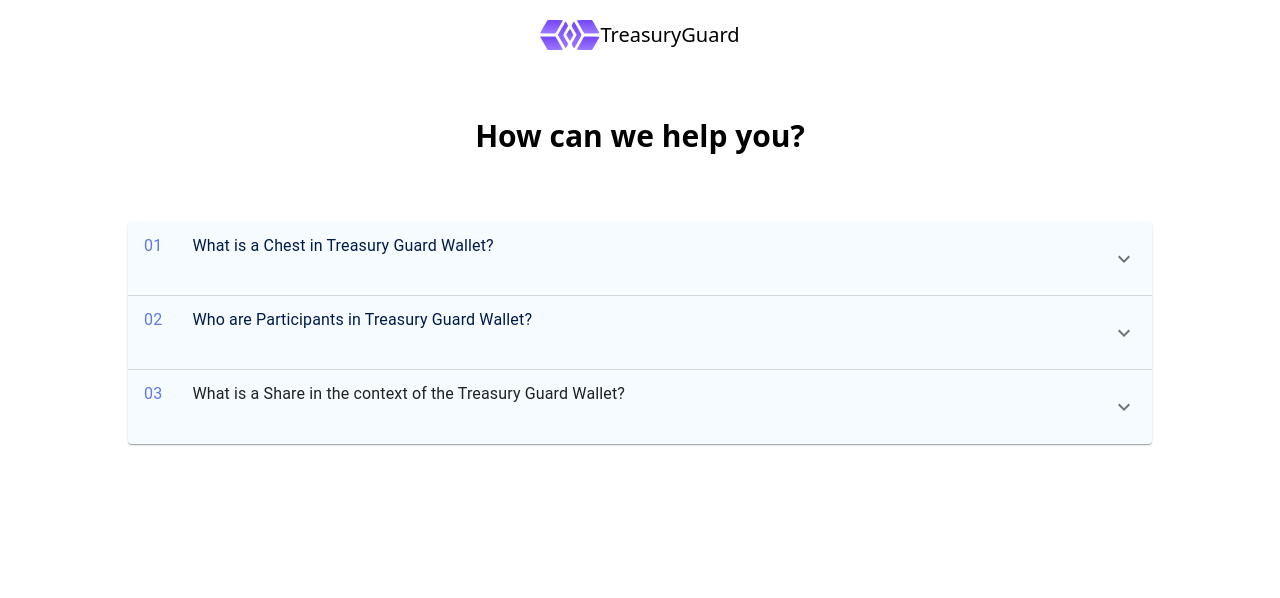
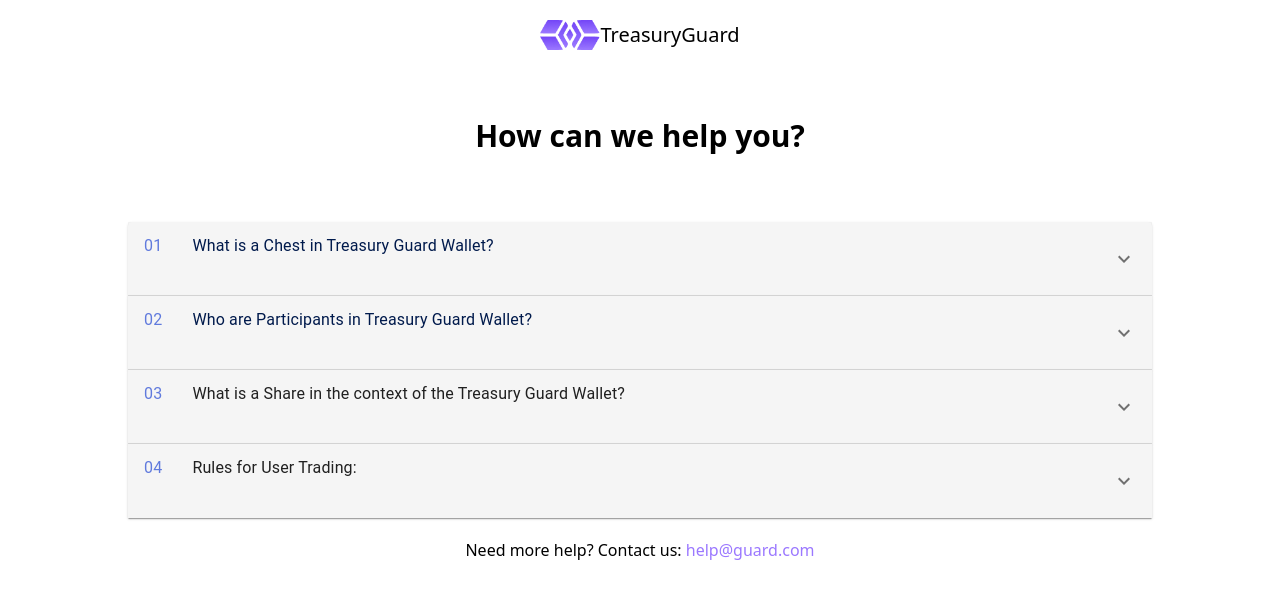
Before and after one commit to WinningTeamParis/treasury-guard, a React (Create React App) app: page /faq in a window 1280 px wide. Shown: the top 598 px of the page. Built offline with nearby package versions, Linux system fonts and the light colour scheme.

Commit message:
fe updated v2

```diff
--- a/public/index.html
+++ b/public/index.html
@@ -3,6 +3,10 @@
   <head>
     <meta charset="utf-8" />
     <link rel="icon" href="%PUBLIC_URL%/favicon.ico" />
+    <link rel="preconnect" href="https://fonts.googleapis.com">
+    <link rel="preconnect" href="https://fonts.gstatic.com" crossorigin>
+    <link href="https://fonts.googleapis.com/css2?family=Rubik&display=swap" rel="stylesheet">
+
     <meta name="viewport" content="width=device-width, initial-scale=1" />
     <meta name="theme-color" content="#000000" />
     <meta
--- a/src/App.css
+++ b/src/App.css
@@ -1,5 +1,6 @@
 .App {
   text-align: center;
+  font-family: 'Rubik', sans-serif;
 }
 
 .App-logo {
--- a/src/components/FAQ.js
+++ b/src/components/FAQ.js
@@ -35,7 +35,7 @@ export default function FAQ() {
           expandIcon={<ExpandMoreIcon />} //CAN USE MY OWN ICON HERERERERERERERERERERERERERERERERERERERERERRE
           aria-controls="panel1bh-content"
           id="panel1bh-header"
-          sx={{backgroundColor:'rgb(0,159,227,0.04)'}}
+          sx={expanded==='panel1' ? {backgroundColor:'rgb(0,159,227,0.04)'} : {backgroundColor:'rgb(0,0,0,0.04)'}}
         >
           <Typography sx={{ width: '5%',height:'50px', flexShrink: 0, color:'#607ADD'}}>
             01
@@ -56,7 +56,7 @@ export default function FAQ() {
           expandIcon={<ExpandMoreIcon />} //CAN USE MY OWN ICON HERERERERERERERERERERERERERERERERERERERERERRE
           aria-controls="panel1bh-content"
           id="panel1bh-header"
-          sx={{backgroundColor:'rgb(0,159,227,0.04)'}}
+          sx={expanded==='panel2'  ? {backgroundColor:'rgb(0,159,227,0.04)'} : {backgroundColor:'rgb(0,0,0,0.04)'}}
         >
           <Typography sx={{ width: '5%', height:'50px',flexShrink: 0, color:'#607ADD' }}>
             02
@@ -77,7 +77,7 @@ export default function FAQ() {
           expandIcon={<ExpandMoreIcon />} //CAN USE MY OWN ICON HERERERERERERERERERERERERERERERERERERERERERRE
           aria-controls="panel1bh-content"
           id="panel1bh-header"
-          sx={{backgroundColor:'rgb(0,159,227,0.04)'}}
+          sx={expanded==='panel3'  ? {backgroundColor:'rgb(0,159,227,0.04)'} : {backgroundColor:'rgb(0,0,0,0.04)'}}
         >
           <Typography sx={{ width: '5%',height:'50px', flexShrink: 0, color:'#607ADD'}}>
             03
@@ -91,6 +91,37 @@ export default function FAQ() {
           A Share represents the amount a participant deposits into the Chest for collective spending. The spending limit for each participant is set to the same value as their share. As the Chest generates yields or experiences fund movements, the share amount may fluctuate for each participant.           </Typography>
         </AccordionDetails>
       </Accordion>
+      <Accordion expanded={expanded === 'panel4'} onChange={handleChange('panel4')}>
+        <AccordionSummary
+          expandIcon={<ExpandMoreIcon />} //CAN USE MY OWN ICON HERERERERERERERERERERERERERERERERERERERERERRE
+          aria-controls="panel1bh-content"
+          id="panel1bh-header"
+          sx={expanded==='panel4'  ? {backgroundColor:'rgb(0,159,227,0.04)'} : {backgroundColor:'rgb(0,0,0,0.04)'}}
+        >
+          <Typography sx={{ width: '5%',height:'50px', flexShrink: 0, color:'#607ADD'}}>
+            04
+          </Typography>
+
+          <Typography sx={{color:'##F7F9FB'}} >Rules for User Trading:</Typography>
+        </AccordionSummary>
+
+        <AccordionDetails sx={{backgroundColor:'#F7F9FB'}}>
+          <Typography>
+            <ol>
+                <li>1. Participants are responsible for managing their spending within the defined spending limit, which is equal to their share in the Chest.</li>
+                <li>2. Any transaction exceeding the spending limit will be rejected by the smart wallet.</li>
+                <li>3. Participants cannot change the list of participants in a Chest after it has been created to ensure transparency and fairness.</li>
+                <li>4. Participants can deposit additional funds or withdraw their share, but this may impact their spending limit.</li>
+                <li>5. Yields generated by the Chest will be distributed proportionally among the participants based on their current share.</li>
+                <li>6. The smart wallet will handle all transaction parsing and pricing using ERC 4337-based mechanisms to enforce spending limits.</li>
+                <li>7. The Chest will operate on the Polygon zk-EVM network, providing faster and cost-efficient transactions.</li>
+            </ol>
+          </Typography>
+        </AccordionDetails>
+      </Accordion>
+      <div style={{justifyContent:'center', alignItems:'center', display:'flex', margin: 20}}>
+          <h1>Need more help? Contact us: <a style={{color:'#9b78ff'}}>help@guard.com</a></h1>
+        </div>
       </div>
     </div>
 
--- a/src/components/Graph.js
+++ b/src/components/Graph.js
@@ -82,8 +82,8 @@ export default function Graph() {
         labelStyle={{
           dominantBaseline: 'text-after-edge',
           fill: '#000',
-          fontFamily: 'sans-serif',
-          fontSize: 10,
+          fontFamily: 'Rubik',
+          fontSize: 6,
           fontWeight: 'normal',
           textAnchor: 'middle'
         }}
--- a/src/components/Main.js
+++ b/src/components/Main.js
@@ -147,7 +147,7 @@ export default function Main() {
               </div>
             </button>
 
-            <button style={{width:'100%', textAlign:'left', height:'40%', alignItems:'center'}}>
+            {/* <button style={{width:'100%', textAlign:'left', height:'40%', alignItems:'center'}}>
               <div>
                 <div style={{display:'flex', alignItems:'center', gap: 5,  height: '10px'}}>
                   <Weth/>
@@ -163,7 +163,7 @@ export default function Main() {
                   <h2 className='text-sm mt-5' style={{position:'absolute', right:20, color:'#76808F'}}>$152,000</h2>
                 </div>
               </div>
-            </button>
+            </button> */}
           </div>
         </div>
 
--- a/src/components/Navbar.js
+++ b/src/components/Navbar.js
@@ -16,7 +16,7 @@ export default function Navbar() {
         <div style={{display: 'flex', alignItems: 'center', height:'100%', marginBottom: 25, position:'relative'}}>
             <div style={{display: 'flex', alignItems: 'center'}}>
                 <Logo/>
-                <p className="text-md font-bold" style={{marginLeft: 10}}>Treasury Guard</p>
+                <p className="text-md font-bold" style={{marginLeft: 10, fontFamily:'Squada One', fontStyle: 'normal'}}>Treasury Guard</p>
             </div>
 
             <div style={{right: 0, position: 'absolute', alignItems:'center', gap: 5, display:'flex'}}>
```
